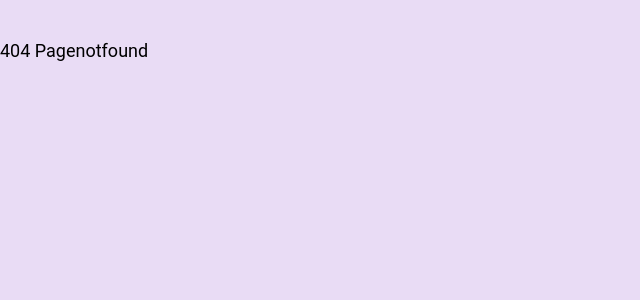
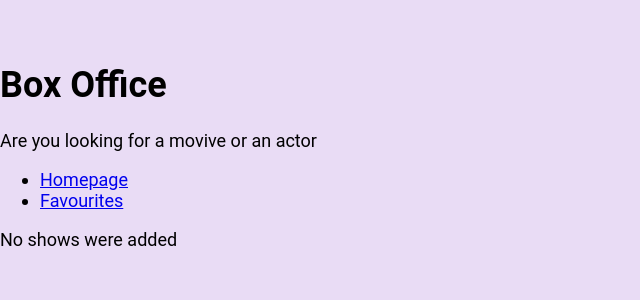
Before and after one commit to teja2316/BOX-OFFICE, a React (Create React App) app: page /favourites in a window 1280 px wide. Before the commit this address had no page. Shown: the top 300 px of the page, without its empty margins (0-640 px from the left). Built offline with nearby package versions, Linux system fonts and the light colour scheme; the HTML template or start-up script is replaced by a standard one.

Commit message:
finished favourites page

```diff
--- a/src/App.jsx
+++ b/src/App.jsx
@@ -10,7 +10,7 @@
     <div>
       <Routes>
         <Route path="/" element={<Homepage />} />
-        <Route path="/orders" element={<Favourites />} />
+        <Route path="/favourites" element={<Favourites />} />
         <Route path="*" element={<Pagenotfound />} />
         <Route path='/show/:id' element={<Show />} />
       </Routes>
--- a/src/Pages/Favourites.jsx
+++ b/src/Pages/Favourites.jsx
@@ -1,11 +1,43 @@
-import React from 'react';
+import React, { useEffect, useState } from 'react';
 import Mainpagelayout from '../Componenets/Mainpagelayout';
-
+import { useShows } from '../misc/custom-hooks';
+import { apiGet } from '../misc/config';
+import ShowGrid from '../Componenets/show/ShowGrid';
 
 const Favourites = () => {
+  const [starred] = useShows();
+
+  const [shows, setShows] = useState(null);
+  const [isLoading, setIsLoading] = useState(true);
+  const [error, setError] = useState(null);
+
+  useEffect(() => {
+    if (starred && starred.length > 0) {
+      const promises = starred.map(showId => apiGet(`/shows/${showId}`));
+
+      Promise.all(promises)
+      .then(apiData => apiData.map(show => ({show})))
+        .then(results => {
+          setShows(results);
+          setIsLoading(false);
+        })
+        .catch(err => {
+          setError(err.message);
+          setIsLoading(false);
+        });
+    } else {
+      setIsLoading(false);
+    }
+  }, [starred]);
+
   return (
-    <Mainpagelayout> Favourites it is</Mainpagelayout>
-  )
-}
+    <Mainpagelayout>
+      {isLoading && <div>Shows are Still Loading</div>}
+      {error && <div>Error Occured: {error}</div>}
+      {!isLoading && !shows && <div>No shows were added </div>}
+      {!isLoading && !error && shows && <ShowGrid data={shows}/> }
+    </Mainpagelayout>
+  );
+};
 
-export default Favourites
+export default Favourites;
--- a/src/Pages/Homepage.jsx
+++ b/src/Pages/Homepage.jsx
@@ -2,7 +2,7 @@
 import ActorGrid from '../Componenets/actor/ActorGrid';
 import Mainpagelayout from '../Componenets/Mainpagelayout';
 import ShowGrid from '../Componenets/show/ShowGrid';
-import { apiGET } from '../misc/config';
+import { apiGet } from '../misc/config';
 
 const Homepage = () => {
   const [input, setInput] = useState('');
@@ -13,7 +13,7 @@
 
 
   const onSearch = () => {
-    apiGET(`/search/${searchOption}?q=${input}`).then(result => {
+    apiGet(`/search/${searchOption}?q=${input}`).then(result => {
       setResults(result);
       // console.log(result);
     });
--- a/src/Pages/Show.jsx
+++ b/src/Pages/Show.jsx
@@ -1,6 +1,6 @@
 import React, { useEffect, useReducer } from 'react';
 import { useParams } from 'react-router-dom';
-import { apiGET } from '../misc/config';
+import { apiGet } from '../misc/config';
 import ShowMainData from '../Componenets/show/ShowMainData';
 import Details from '../Componenets/show/Details';
 import Season from '../Componenets/show/Season';
@@ -39,7 +39,7 @@
   useEffect(() => {
     let isMounted = true;
 
-    apiGET(`/shows/${id}?embed[]=seasons&embed[]=cast`)
+    apiGet(`/shows/${id}?embed[]=seasons&embed[]=cast`)
       .then(results => {
         if (isMounted) {
           dispatch({ type: 'FETCH_SUCCESS', show: results });
--- a/src/misc/config.js
+++ b/src/misc/config.jsx
@@ -1,6 +1,6 @@
 const   API_BASE_URL = "https://api.tvmaze.com";
 
-export async function apiGET(queryString){
+export async function apiGet(queryString){
     const response = await fetch(`${API_BASE_URL}${queryString}`)
     .then(res => res.json())
     return response;
```
Also changed, not shown: src/misc/custom-hooks.jsx (renamed from src/misc/custom-hooks.js).
